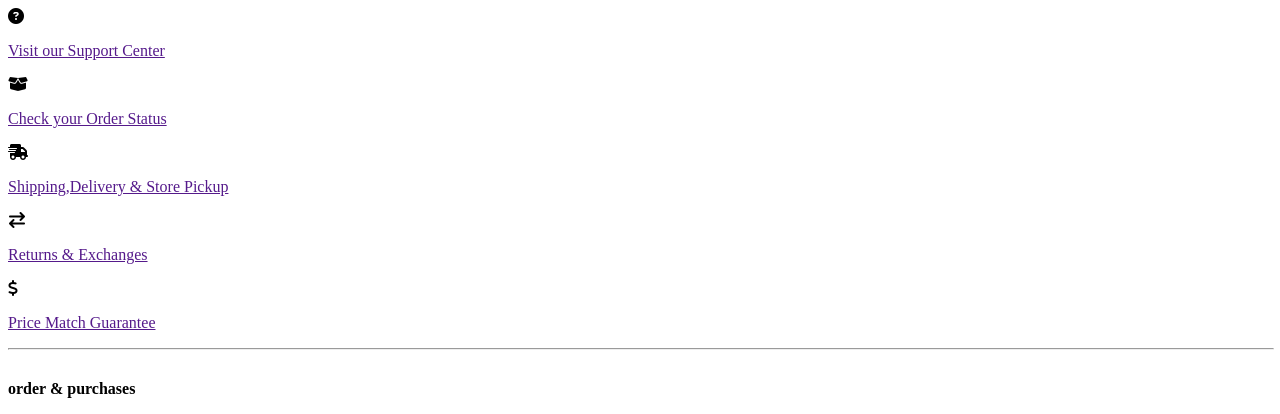
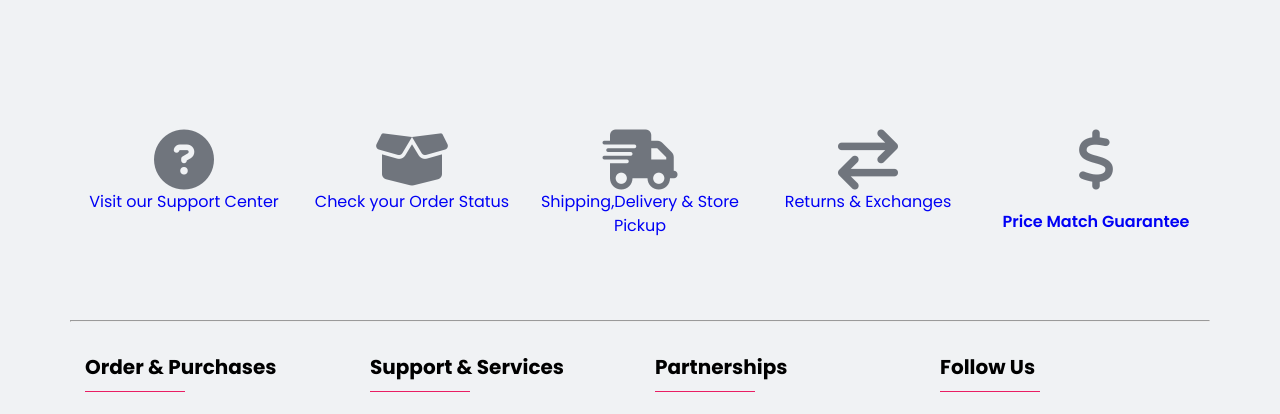
Before and after one commit to rajashree27/bestbuy_Clone, a plain HTML site: page bottompage.html in a window 1280 px wide. Shown: the top 414 px of the page. Drawn offline with Linux system fonts and the light colour scheme.

Commit message:
updated para

```diff
--- a/bottompage.css
+++ b/bottompage.css
@@ -1,5 +1,5 @@
 @import url('https://fonts.googleapis.com/css2?family=Poppins:wght@300;400;500;600;700&display=swap');
-body{
+.body{
 	line-height: 1.5;
 	font-family: 'Poppins', sans-serif;
 }
@@ -9,7 +9,7 @@ body{
 	box-sizing: border-box;
 }
 
-.container{
+.container-uni{
 /* 	max-width: 1170px; */
 	margin:auto;
 }.top-row{
@@ -35,7 +35,7 @@ body{
     text-decoration: none;
 
 }
-p{
+.p1{
     padding-top: 20px;
     font-weight: 600;
 
--- a/bottompage.html
+++ b/bottompage.html
@@ -5,14 +5,14 @@
     <meta http-equiv="X-UA-Compatible" content="IE=edge">
     <meta name="viewport" content="width=device-width, initial-scale=1.0">
     <title>Document</title>
-    <link rel="stylesheet" href="bottomLayout.css">
+    <link rel="stylesheet" href="bottompage.css">
     <link rel="stylesheet"
     href="https://cdnjs.cloudflare.com/ajax/libs/font-awesome/6.1.1/css/all.min.css">
 </head>
-<body>
+<body class="body">
  <footer class="footer">
 
- <div class="container">
+ <div class="container-uni">
      <div class="top-row">
          <div class="box">
             <i class="fa-solid fa-circle-question icon"></i>
@@ -33,7 +33,7 @@
          </div>
          <div class="box">
             <i class="fa-solid fa-dollar-sign icon"></i>
-            <a class="link" href=""> <p>Price Match Guarantee</p> </a>
+            <a class="link" href=""> <p class="p1">Price Match Guarantee</p> </a>
          </div>
      </div>
      <hr style="width:100%;text-align:left;margin-left:0;margin-bottom: 30px;">
@@ -106,6 +106,7 @@
                <a href=""><i class="fab fa-twitter"></i></a>
                <a href=""><i class="fab fa-instagram"></i></a>
                <a href=""><i class="fab fa-linkedin-in"></i></a>
+               <a href=""><i class="fab fa-youtube"></i></a>
             </div>
 
         </div>
```
